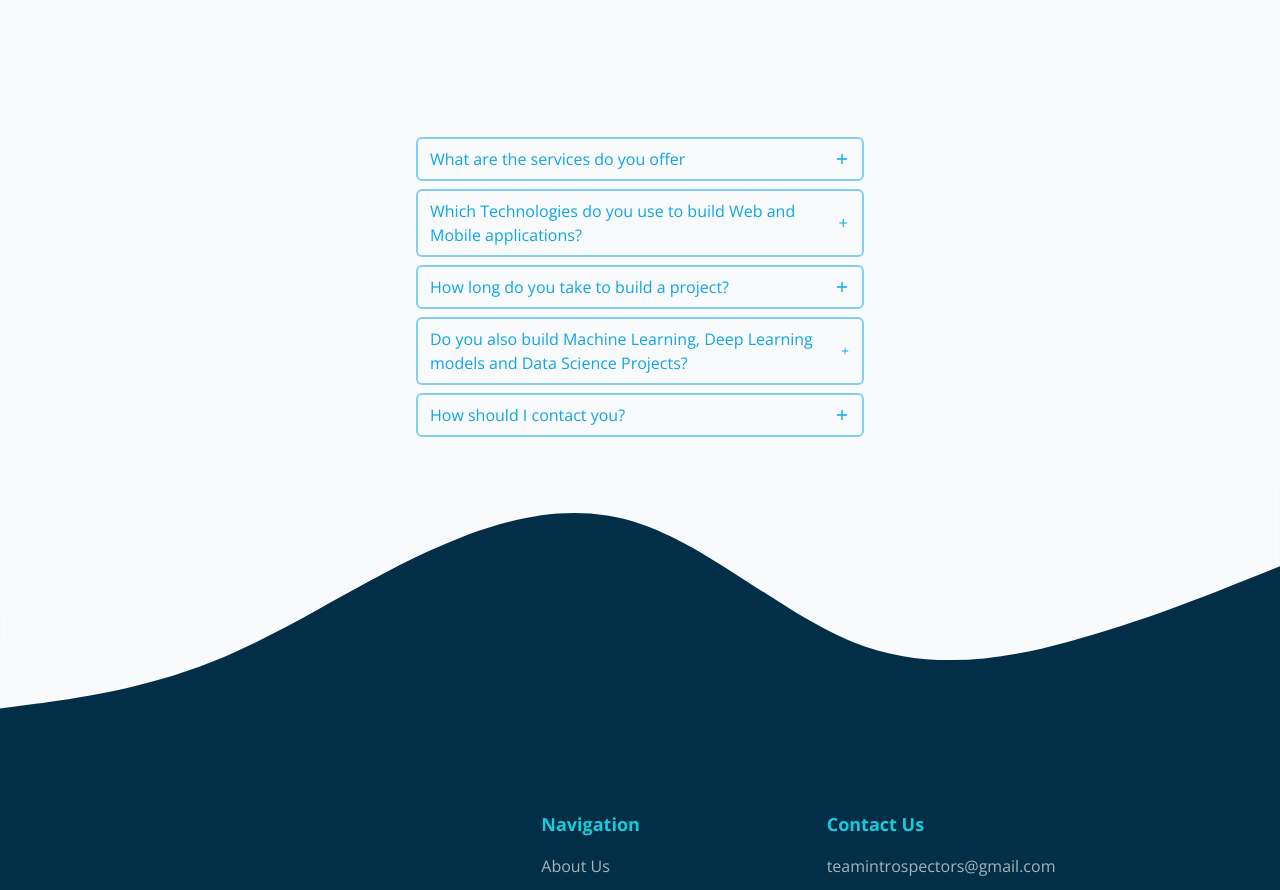
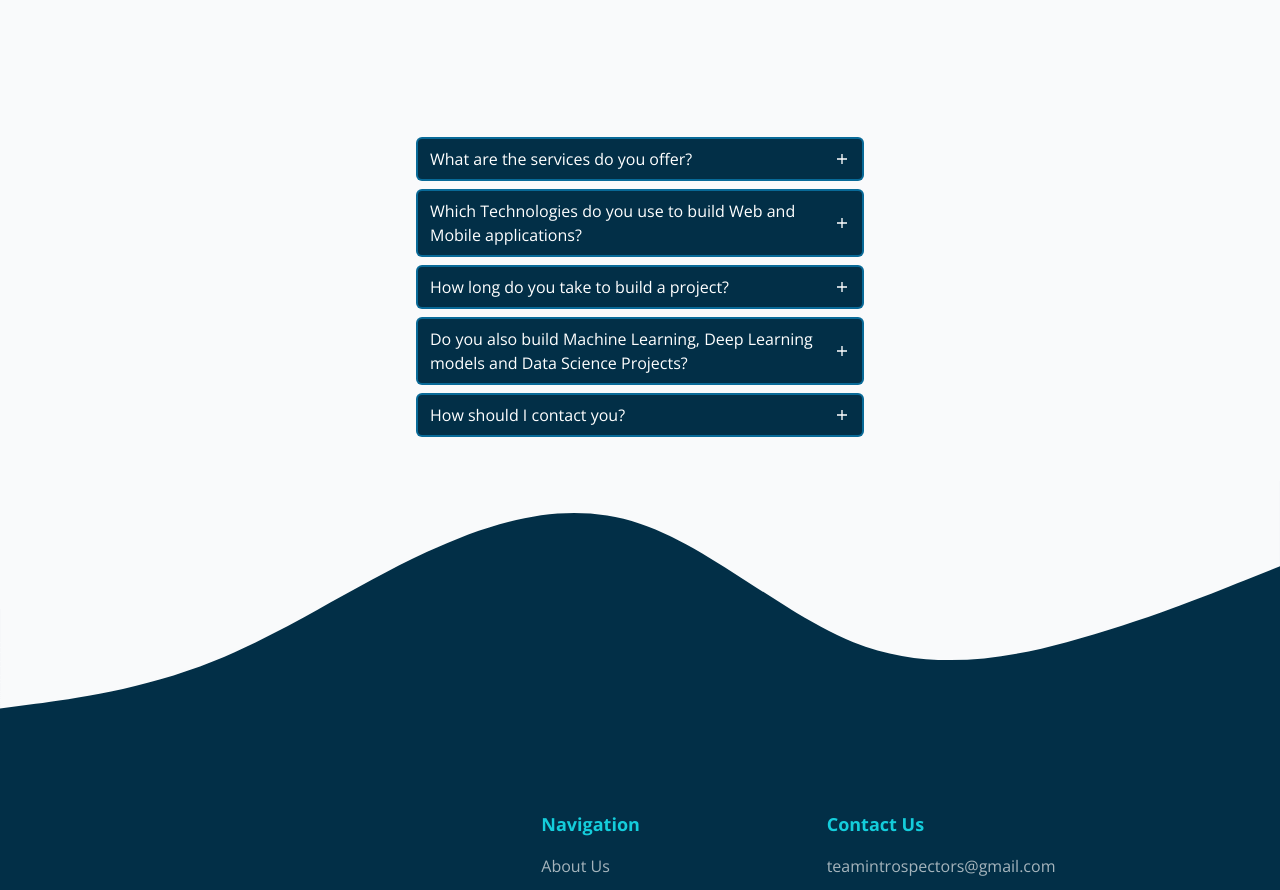
Before and after one commit to tech-introspectors/tech-introspectors-web, a Next.js app: page / in a window 1280 px wide. Shown: the part 2440-3330 px from the top of the page. Built offline with nearby package versions, Linux system fonts and the light colour scheme.

Commit message:
updated faq ui

```diff
--- a/components/views/Homepage/Faq.js
+++ b/components/views/Homepage/Faq.js
@@ -21,10 +21,12 @@ const Faq = () => {
                     setFaqId(faq.id);
                     setIsActive(!isActive);
                   }}
-                  className="px-3 py-2 flex justify-between items-center border-2 border-secondaryblue/50 cursor-pointer rounded-md"
+                  className="px-3 py-2 flex justify-between items-center border-2 bg-primaryblue border-secondaryblue/50 cursor-pointer rounded-md"
                 >
-                  <h2 className="text-secondaryblue">{faq.question}</h2>
-                  <IoMdAdd className="text-secondaryblue cursor-pointer" />
+                  <h2 className="text-white">{faq.question}</h2>
+                  <div>
+                    <IoMdAdd className="text-white cursor-pointer max-w-[20px]" />
+                  </div>
                 </div>
                 <div
                   className={`transition-all duration-300 pointer-events-none
--- a/data/faqData.js
+++ b/data/faqData.js
@@ -1,13 +1,14 @@
 export const faqData = [
   {
     id: 1,
-    question: "What are the services do you offer",
+    question: "What are the services do you offer?",
     answer:
       "We build robust Web and Mobile applications using various technologies. We also build Machine Learning, Deep Learning models and Data Science Projects.",
   },
   {
     id: 2,
-    question: "Which Technologies do you use to build Web and Mobile applications?",
+    question:
+      "Which Technologies do you use to build Web and Mobile applications?",
     answer:
       "We are well-versed with various web technologies, frameworks and libraries like React, Next.js, React Native, Flutter, NodeJS, Express, MongoDB, Spring and more.",
   },
@@ -19,9 +20,9 @@ export const faqData = [
   },
   {
     id: 4,
-    question: "Do you also build Machine Learning, Deep Learning models and Data Science Projects?",
-    answer:
-      "Yes, we do. Check out our projects page to see our projects.",
+    question:
+      "Do you also build Machine Learning, Deep Learning models and Data Science Projects?",
+    answer: "Yes, we do. Check out our projects page to see our projects.",
   },
   {
     id: 5,
```
Also changed, not shown: 1 other file (tests, documents, lock files or other folders).
